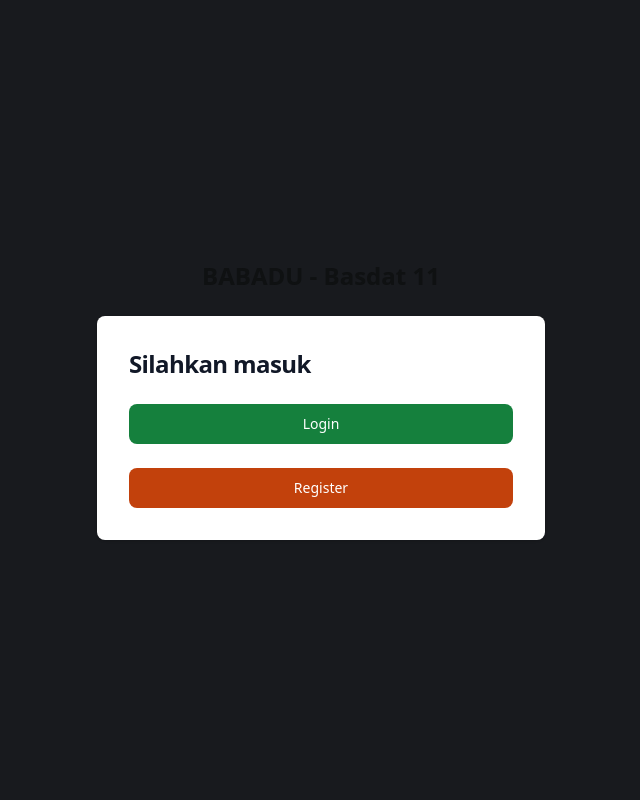
After one commit to BASDAT-11/TK3, a Django app: page /auth/ in a window 1280 px wide. The commit adds this page. Shown: the whole page, without its empty margins (319-959 px from the left). Run offline with Django 4.2, Linux system fonts and the light colour scheme; some libraries are stand-ins or nearby versions.

Commit message:
feat: button choose

```diff
--- a/authentication/templates/login.html
+++ b/authentication/templates/login.html
@@ -61,7 +61,7 @@
                             class="w-full text-white bg-blue-500 hover:bg-gray-500 focus:ring-4 focus:outline-none focus:ring-primary-300 font-medium rounded-lg text-sm px-5 py-2.5 text-center dark:bg-primary-600 dark:hover:bg-primary-700 dark:focus:ring-primary-800">Sign
                             in</button>
                         <p class="text-sm font-light text-gray-500 dark:text-gray-400">
-                            Belum mempunyai akun? <a href="/auth/register/"
+                            Belum mempunyai akun? <a href="/auth/register"
                                 class="font-medium text-primary-600 hover:underline dark:text-primary-500">Register</a>
                         </p>
                     </form>
--- /dev/null
+++ b/authentication/templates/main_auth.html
@@ -0,0 +1,70 @@
+{% load static %}
+
+<!DOCTYPE html>
+<html lang="en">
+
+<head>
+    <meta charset="UTF-8">
+    <meta name="viewport" content="width=device-width, initial-scale=1.0">
+    <script src="https://ajax.googleapis.com/ajax/libs/jquery/3.6.0/jquery.min.js"></script>
+    <script src="https://cdn.tailwindcss.com"></script>
+    <script>
+        tailwind.config = {
+            theme: {
+                extend: {
+                    colors: {
+                        blue: {
+                            900: '#0F1112',
+                            800: '#151718',
+                            700: '#181A1E',
+                            600: '#55565C',
+                        }
+                    }
+                },
+            }
+        }
+    </script>
+    {% block meta %}
+    {% endblock meta %}
+</head>
+
+<body class="overflow-scroll bg-gray-50 dark:bg-gray-900">
+    <section class="bg-blue-700 dark:bg-blue-800">
+        <div class="flex flex-col items-center justify-center px-6 py-8 mx-auto md:h-screen lg:py-0">
+            <a href="#" class="flex items-center mb-6 text-2xl font-semibold text-blue-900 dark:text-white">
+                <!-- <img class="w-8 h-8 mr-2" src="https://flowbite.s3.amazonaws.com/blocks/marketing-ui/logo.svg"
+                    alt="logo"> -->
+                BABADU - Basdat 11
+            </a>
+            <div
+                class="w-full bg-white rounded-lg shadow dark:border md:mt-0 sm:max-w-md xl:p-0 dark:bg-gray-800 dark:border-blue-700">
+                <div class="p-6 space-y-4 md:space-y-6 sm:p-8">
+                    <h1
+                        class="text-xl font-bold leading-tight tracking-tight text-gray-900 md:text-2xl dark:text-white">
+                        Silahkan masuk
+                    </h1>
+                    <div>
+                        <form action="/auth/login">
+                            <button id="login-btn"
+                                class="w-full text-white bg-green-700 hover:bg-gray-500 focus:ring-4 focus:outline-none focus:ring-primary-300 font-medium rounded-lg text-sm px-5 py-2.5 text-center dark:bg-primary-600 dark:hover:bg-primary-700 dark:focus:ring-primary-800">
+                                Login
+                            </button>
+                        </form>
+                    </div>
+                    <div>
+                        <form action="/auth/register">
+                            <button id="register-btn"
+                                class="w-full text-white bg-orange-700 hover:bg-gray-500 focus:ring-4 focus:outline-none focus:ring-primary-300 font-medium rounded-lg text-sm px-5 py-2.5 text-center dark:bg-primary-600 dark:hover:bg-primary-700 dark:focus:ring-primary-800">
+                                Register
+                            </button>
+                        </form>
+
+                    </div>
+                </div>
+            </div>
+        </div>
+    </section>
+
+</body>
+
+</html>
--- a/authentication/urls.py
+++ b/authentication/urls.py
@@ -4,6 +4,7 @@ from authentication.views import *
 app_name = 'authentication'
 
 urlpatterns = [
+    path('', main_auth, name='main_auth'),
     path('login/', user_login, name='user_login'),
     path('register/', user_register, name='user_register')
 ]
--- a/authentication/views.py
+++ b/authentication/views.py
@@ -1,4 +1,7 @@
 from django.shortcuts import render
+
+def main_auth(request):
+    return render(request, 'main_auth.html')
 
 def user_login(request):
     nama = request.POST.get('nama')
--- a/dashboard/templates/base.html
+++ b/dashboard/templates/base.html
@@ -25,6 +25,8 @@
 
 <body>
     {% include 'navbar_atlet.html' %}
+    {% include 'navbar_pelatih.html' %}
+    {% include 'navbar_umpire.html' %}
     {% block content %}
     {% endblock content %}
     <h1 class="text-3xl font-bold underline">
```
